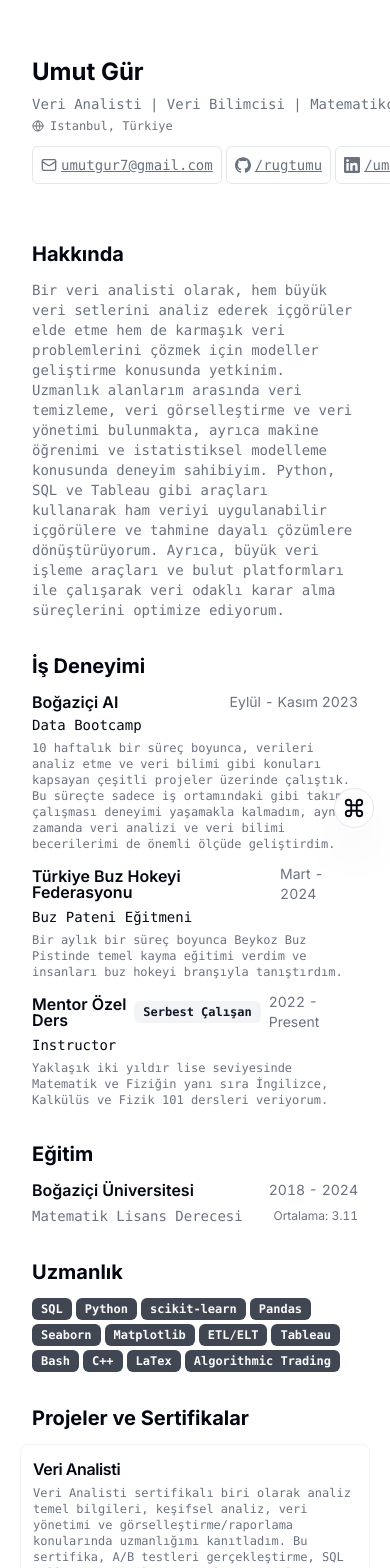
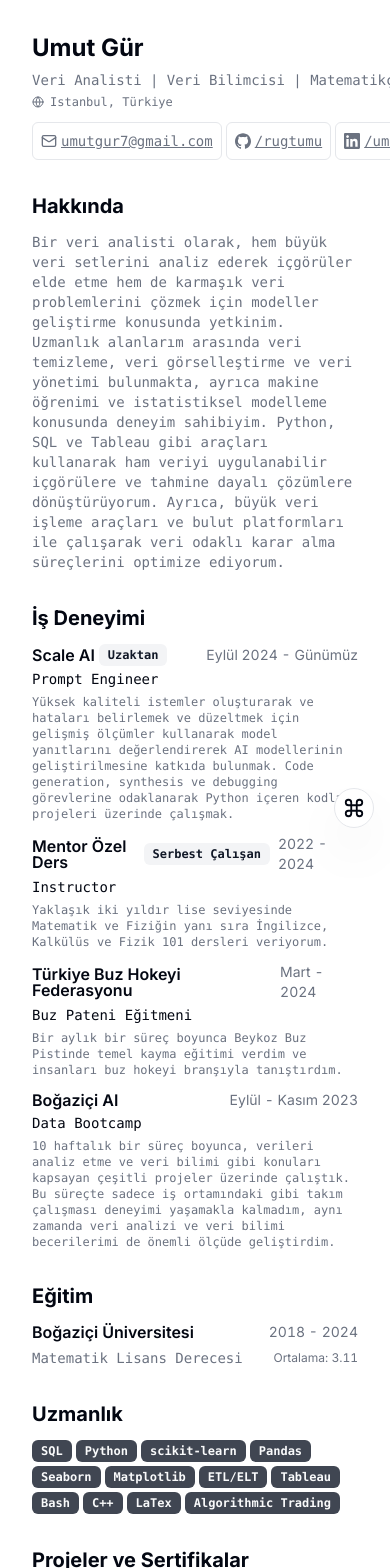
Before and after one commit to rugtumu/CV, a Next.js app: page /cv-turkce in a window 390 px wide. Shown: the top 1568 px of the page. Built offline with nearby package versions, Linux system fonts and the light colour scheme.

Commit message:
A few updates

```diff
--- a/src/app/cv-turkce/page.tsx
+++ b/src/app/cv-turkce/page.tsx
@@ -89,11 +89,6 @@ export default function Page() {
               ) : null}
             </div>
           </div>
-
-          <Avatar className="h-40 w-40 mt-4 md:mt-0 md:ml-4">
-            <AvatarImage alt={RESUME_DATA_TR.name} src={RESUME_DATA_TR.avatarUrl} />
-            <AvatarFallback>{RESUME_DATA_TR.initials}</AvatarFallback>
-          </Avatar>
         </div>
         <Section>
           <h2 className="text-xl font-bold">Hakkında</h2>
--- a/src/app/cv/page.tsx
+++ b/src/app/cv/page.tsx
@@ -89,11 +89,6 @@ export default function Page() {
               ) : null}
             </div>
           </div>
-
-          <Avatar className="h-40 w-40 mt-4 md:mt-0 md:ml-4">
-            <AvatarImage alt={RESUME_DATA.name} src={RESUME_DATA.avatarUrl} />
-            <AvatarFallback>{RESUME_DATA.initials}</AvatarFallback>
-          </Avatar>
         </div>
         <Section>
           <h2 className="text-xl font-bold">About</h2>
--- a/src/app/page.tsx
+++ b/src/app/page.tsx
@@ -10,7 +10,7 @@ import { RESUME_DATA } from "@/data/resume-data";
 import { ProjectCard } from "@/components/project-card";
 import { SpeedInsights } from "@vercel/speed-insights/next"
 import { useState, useEffect } from "react";
-import avatarImage from "@/images/logos/avatar.jpg";
+import avatarImage from "@/public/images/avatar.jpg";
 
 export const metadata: Metadata = {
   title: `${RESUME_DATA.name}`,
@@ -92,11 +92,6 @@ export default function Page() {
               ) : null}
             </div>
           </div>
-
-          <Avatar className="h-40 w-40 mt-4 md:mt-0 md:ml-4">
-            <AvatarImage alt={RESUME_DATA.name} src={RESUME_DATA.avatarUrl} />
-            <AvatarFallback>{RESUME_DATA.initials}</AvatarFallback>
-          </Avatar>
         </div>
         <Section>
           <h2 className="text-xl font-bold">About</h2>
--- a/src/data/resume-data-turkish.tsx
+++ b/src/data/resume-data-turkish.tsx
@@ -59,14 +59,24 @@ import {
     ],
     work: [
       {
-        company: "Boğaziçi AI",
-        link: "https://bogaziciai.com/",
-        badges: [],
-        title: "Data Bootcamp",
-        start: "Eylül",
-        end: "Kasım 2023",
+        company: "Scale AI",
+        link: "https://scale.com/",
+        badges: ["Uzaktan"],
+        title: "Prompt Engineer",
+        start: "Eylül 2024",
+        end: "Günümüz",
         description:
-          "10 haftalık bir süreç boyunca, verileri analiz etme ve veri bilimi gibi konuları kapsayan çeşitli projeler üzerinde çalıştık. Bu süreçte sadece iş ortamındaki gibi takım çalışması deneyimi yaşamakla kalmadım, aynı zamanda veri analizi ve veri bilimi becerilerimi de önemli ölçüde geliştirdim.",
+          "Yüksek kaliteli istemler oluşturarak ve hataları belirlemek ve düzeltmek için gelişmiş ölçümler kullanarak model yanıtlarını değerlendirerek AI modellerinin geliştirilmesine katkıda bulunmak. Code generation, synthesis ve debugging görevlerine odaklanarak Python içeren kodlama projeleri üzerinde çalışmak.",
+      },
+      {
+        company: "Mentor Özel Ders",
+        link: "https://mentorozelders.com/",
+        badges: ["Serbest Çalışan"],
+        title: "Instructor",
+        start: "2022",
+        end: "2024",
+        description:
+          "Yaklaşık iki yıldır lise seviyesinde Matematik ve Fiziğin yanı sıra İngilizce, Kalkülüs ve Fizik 101 dersleri veriyorum.",
       },
       {
         company: "Türkiye Buz Hokeyi Federasyonu",
@@ -79,14 +89,14 @@ import {
           "Bir aylık bir süreç boyunca Beykoz Buz Pistinde temel kayma eğitimi verdim ve insanları buz hokeyi branşıyla tanıştırdım.",
       },
       {
-        company: "Mentor Özel Ders",
-        link: "https://mentorozelders.com/",
-        badges: ["Serbest Çalışan"],
-        title: "Instructor",
-        start: "2022",
-        end: null,
+        company: "Boğaziçi AI",
+        link: "https://bogaziciai.com/",
+        badges: [],
+        title: "Data Bootcamp",
+        start: "Eylül",
+        end: "Kasım 2023",
         description:
-          "Yaklaşık iki yıldır lise seviyesinde Matematik ve Fiziğin yanı sıra İngilizce, Kalkülüs ve Fizik 101 dersleri veriyorum.",
+          "10 haftalık bir süreç boyunca, verileri analiz etme ve veri bilimi gibi konuları kapsayan çeşitli projeler üzerinde çalıştık. Bu süreçte sadece iş ortamındaki gibi takım çalışması deneyimi yaşamakla kalmadım, aynı zamanda veri analizi ve veri bilimi becerilerimi de önemli ölçüde geliştirdim.",
       },
     ],
     skills: [
--- a/src/data/resume-data.tsx
+++ b/src/data/resume-data.tsx
@@ -18,7 +18,7 @@ import {
   YearProgressLogo,
 } from "@/images/logos";
 import { GitHubIcon, LinkedInIcon, XIcon } from "@/components/icons";
-import avatarImage from "@/images/logos/avatar.jpg";
+import avatarImage from "@/public/images/avatar.jpg";
 
 export const RESUME_DATA = {
   name: "Umut Gür",
@@ -29,7 +29,7 @@ export const RESUME_DATA = {
     "Data Analyst | Data Scientist | Mathematician",
   summary:
     "As a Data Analyst, I specialize in both analyzing large datasets for insights and developing predictive models to solve complex data problems. My expertise includes data cleaning, data visualization, and data management, along with machine learning and statistical modeling. I utilize tools such as Python, SQL, and Tableau to transform raw data into actionable insights and predictive solutions. Additionally, I work with big data processing tools and cloud platforms to optimize data-driven decision-making processes.",
-  avatarUrl: "avatarImage",
+  avatarUrl: "@/public/images/avatar.jpg",
   personalWebsiteUrl: "",
   hobbies: [
     "Co-founder of the Mathematics Committee at Science Club [2019]",
@@ -82,7 +82,7 @@ export const RESUME_DATA = {
       badges: ["Freelance"],
       title: "Instructor",
       start: "2022",
-      end: null,
+      end: "2024",
       description:
         "I have been teaching high school Math and Physics, as well as English, Calculus, and Physics 101 for about two years.",
     },
```
Also changed, not shown: public/images/avatar.jpg (renamed from src/images/logos/avatar.jpg).
